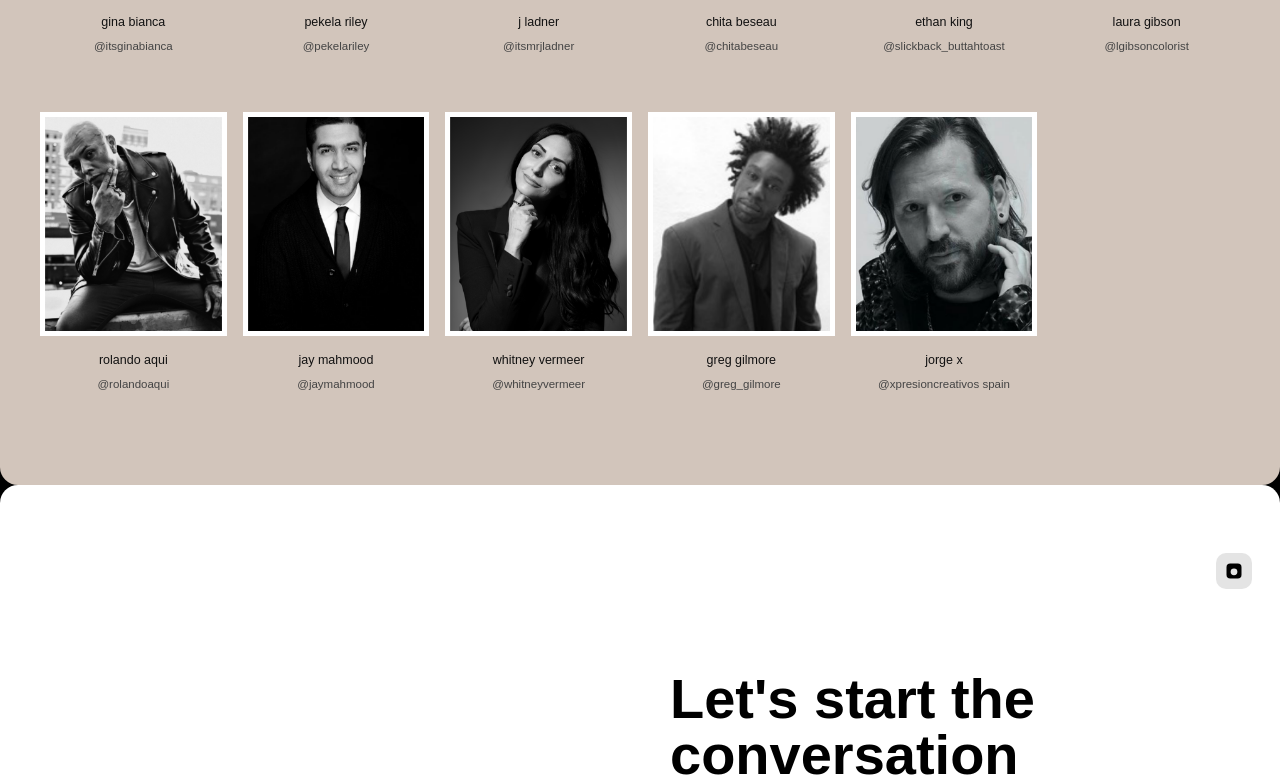
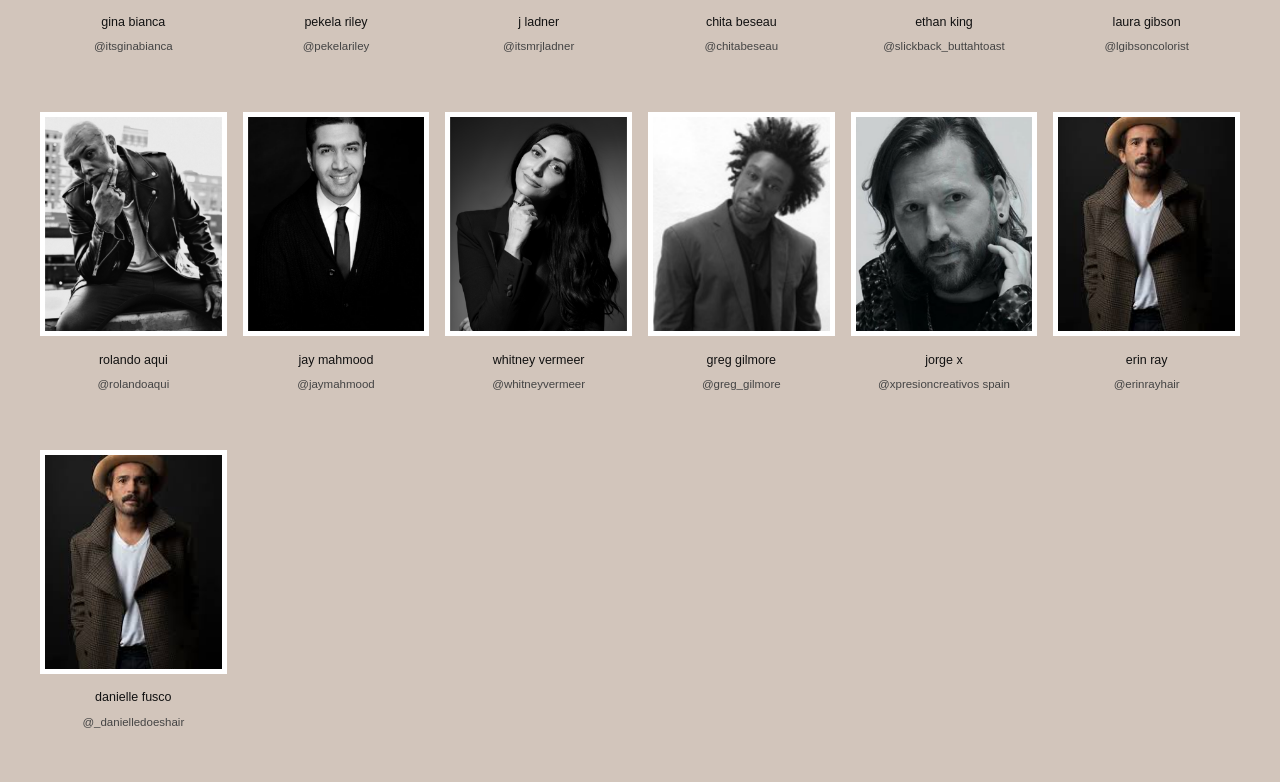
Before and after one commit to lfranckx/social-art-group, a React (Vite) app: page / in a window 1280 px wide. Shown: the part 3698-4480 px from the top of the page. Built offline with nearby package versions, Linux system fonts and the light colour scheme; a web font is replaced by a local one.

Commit message:
Add Erin Ray and Danielle Fusco to talent roster

```diff
--- a/src/components/TalentRosterGrid.jsx
+++ b/src/components/TalentRosterGrid.jsx
@@ -25,6 +25,8 @@ import whit from '../assets/talent/4 8.png';
 import greg from '../assets/talent/4 11.png';
 import jorge from '../assets/talent/4 12.png';
 import tyler from '../assets/talent/4 15.png'
+import erin from "../assets/images.jpg";
+import danielle from "../assets/images.jpg";
 
 /* SECTION 1 */
 const section1 = [
@@ -57,6 +59,8 @@ const section2 = [
   { name: "whitney vermeer", handle: "@whitneyvermeer", img: whit },
   { name: "greg gilmore", handle: "@greg_gilmore", img: greg },
   { name: "jorge x", handle: "@xpresioncreativos spain", img: jorge },
+  { name: "Erin Ray", handle: "@erinrayhair", img: erin },
+  { name: "Danielle Fusco", handle: "@_danielledoeshair", img: danielle },
   // { name: "tyler mascio", handle: "@mac_daddybeauty", img: tyler },
 ];
 
```
